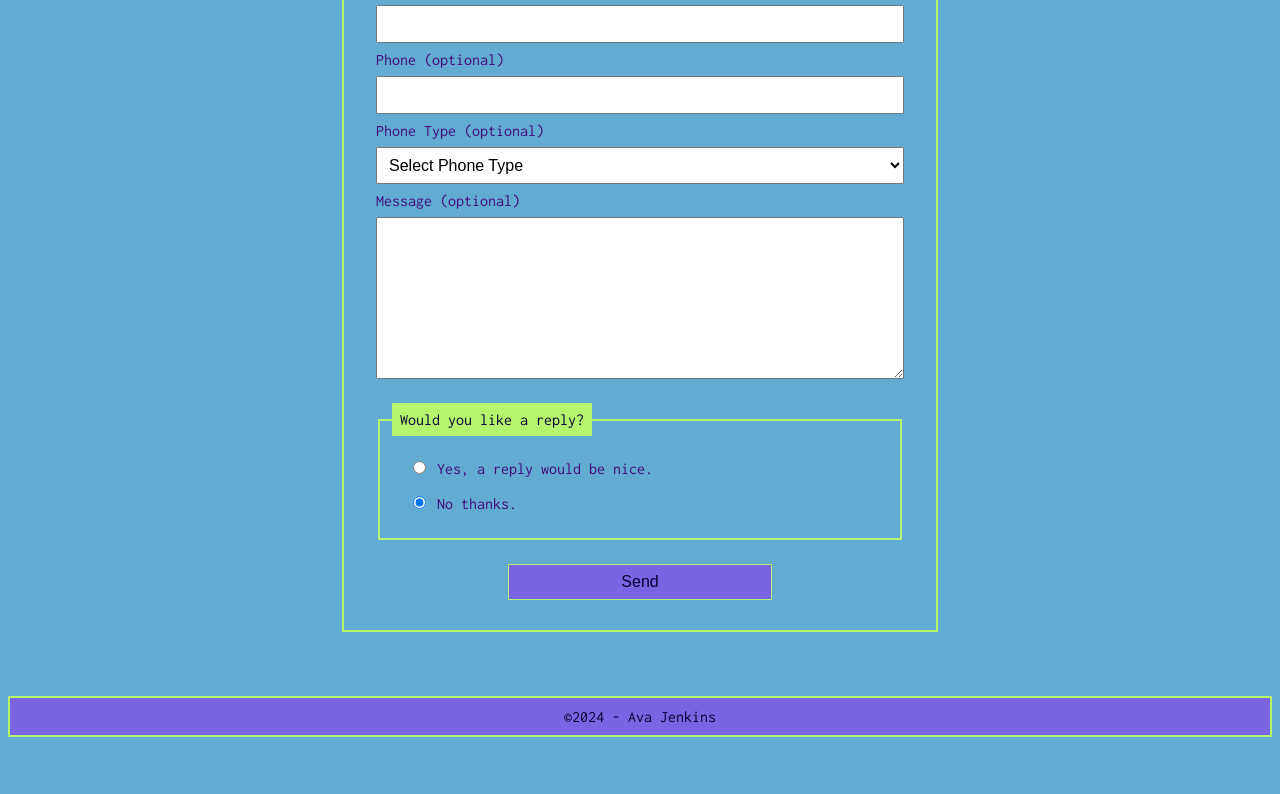
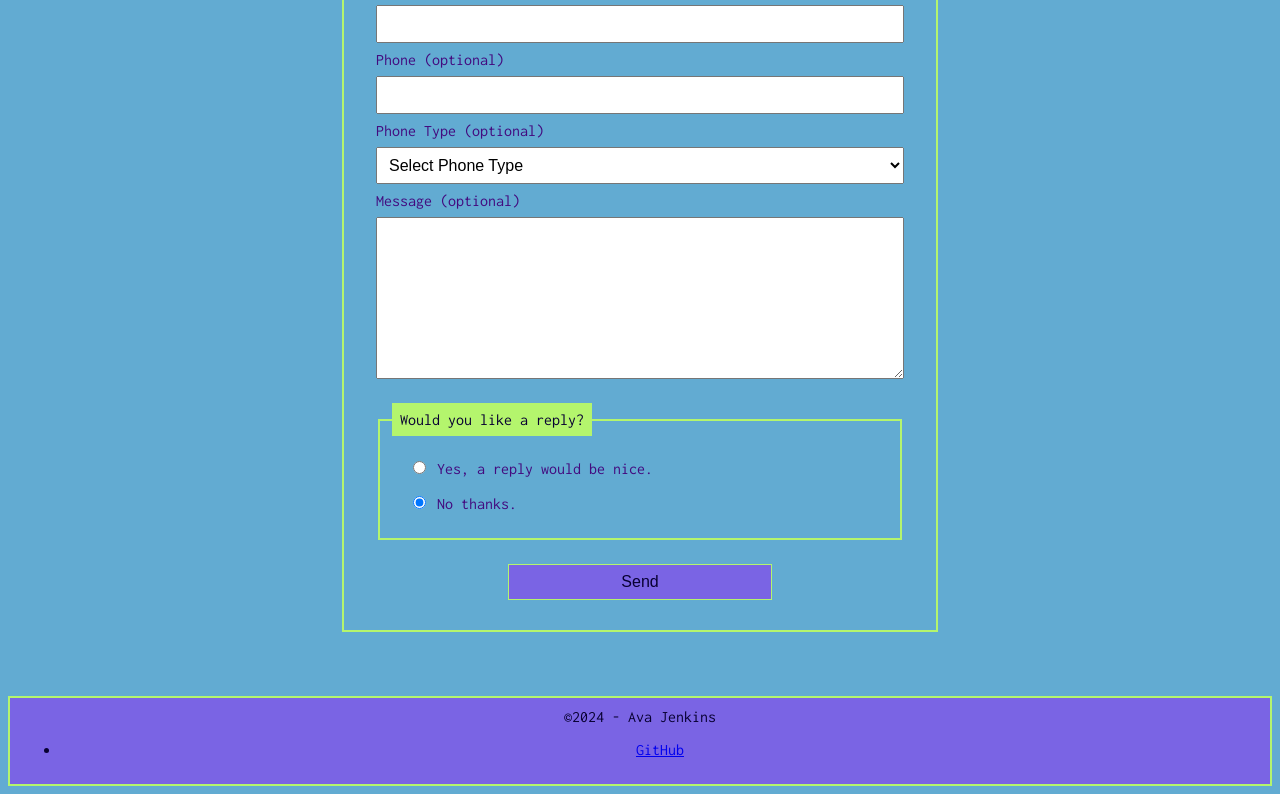
Before and after one commit to RVCC-IDMX/about-me-avajenkins, a plain HTML site: page index.html in a window 1280 px wide. Shown: the part 6310-7104 px from the top of the page. Before the commit the page ends 7055 px from the top, so only its background shows below. Drawn offline with Linux system fonts and the light colour scheme.

Commit message:
final touches

```diff
--- a/index.html
+++ b/index.html
@@ -129,6 +129,10 @@
             </form>
         </section>
     </main>
-    <footer>&copy;2024 - Ava Jenkins</footer>
+    <footer>&copy;2024 - Ava Jenkins
+    <ul>
+        <li><a href=https://github.com/avajenkins?tab=repositories>GitHub</a></li>
+    </ul>
+</footer>
 </body>
 </html>
```
Also changed, not shown: 1 other file.
